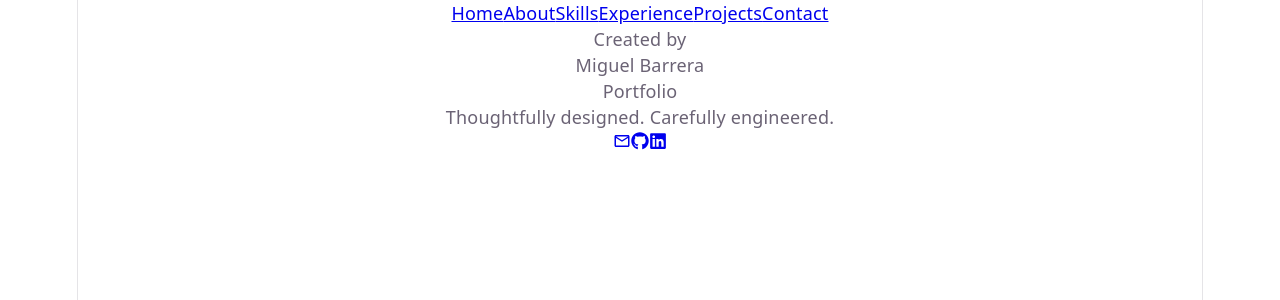
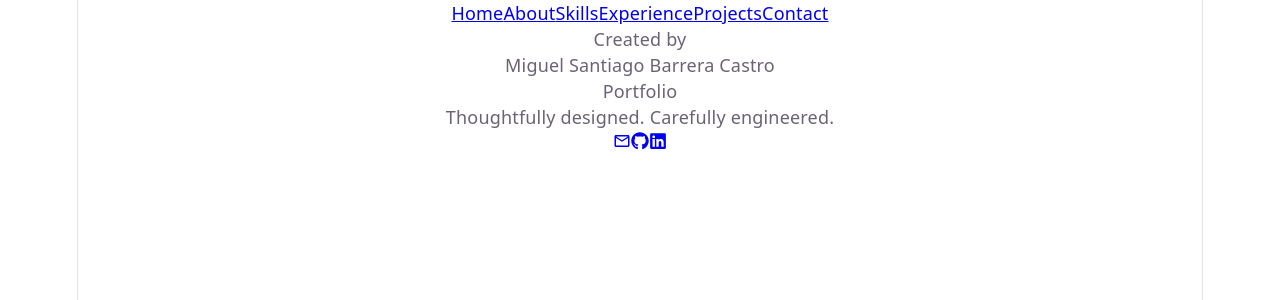
Before and after one commit to Entus01/Portfolio, a React (Vite) app: page / in a window 1280 px wide. Shown: the top 300 px of the page. Built offline with nearby package versions, Linux system fonts and the light colour scheme.

Commit message:
refactor(footer): centralize profile data in profile module

```diff
--- a/src/components/Footer/Footer.jsx
+++ b/src/components/Footer/Footer.jsx
@@ -1,5 +1,6 @@
 import { MdOutlineEmail } from "react-icons/md";
 import { FaGithub, FaLinkedin } from "react-icons/fa";
+import { profile } from "../../content/profile.js";
 import "./Footer.css";
 
 export default function Footer() {
@@ -7,21 +8,20 @@ export default function Footer() {
     <footer className="footer">
       <section className="footer__section">
         <span className="footer__label">Created by</span>
-                <p className="footer__text">Miguel Barrera</p>
+        <p className="footer__text">{profile.name}</p>
       </section>
 
       <section className="footer__section footer__section--center">
         <span className="footer__label">Portfolio</span>
         <p className="footer__text">
-                    Thoughtfully designed.
-                    Carefully engineered.
+          Thoughtfully designed. Carefully engineered.
         </p>
       </section>
 
       <section className="footer__section footer__section--right">
         <a
           className="footer__social-link"
-                    href="mailto:miguelbarrera.wd@gmail.com"
+          href={`mailto:${profile.email}`}
           aria-label="Send email to Miguel Barrera"
         >
           <MdOutlineEmail />
@@ -29,7 +29,7 @@ export default function Footer() {
 
         <a
           className="footer__social-link"
-                    href="https://github.com/Entus01"
+          href={profile.github}
           target="_blank"
           rel="noopener noreferrer"
           aria-label="Visit Miguel Barrera's GitHub profile"
@@ -39,7 +39,7 @@ export default function Footer() {
 
         <a
           className="footer__social-link"
-                    href="https://www.linkedin.com/in/miguel-santiago-barrera-castro-web-dev/"
+          href={profile.linkedin}
           target="_blank"
           rel="noopener noreferrer"
           aria-label="Visit Miguel Barrera's LinkedIn profile"
--- /dev/null
+++ b/src/content/profile.js
@@ -0,0 +1,8 @@
+export const profile = {
+  name: "Miguel Santiago Barrera Castro",
+  email: "miguelbarrera.wd@gmail.com",
+  phone: "+57 317 423 2943",
+  linkedin:
+    "https://www.linkedin.com/in/miguel-santiago-barrera-castro-web-dev/",
+  github: "https://github.com/Entus01",
+};
```
Lines whose indentation alone changed are shown as unchanged.
